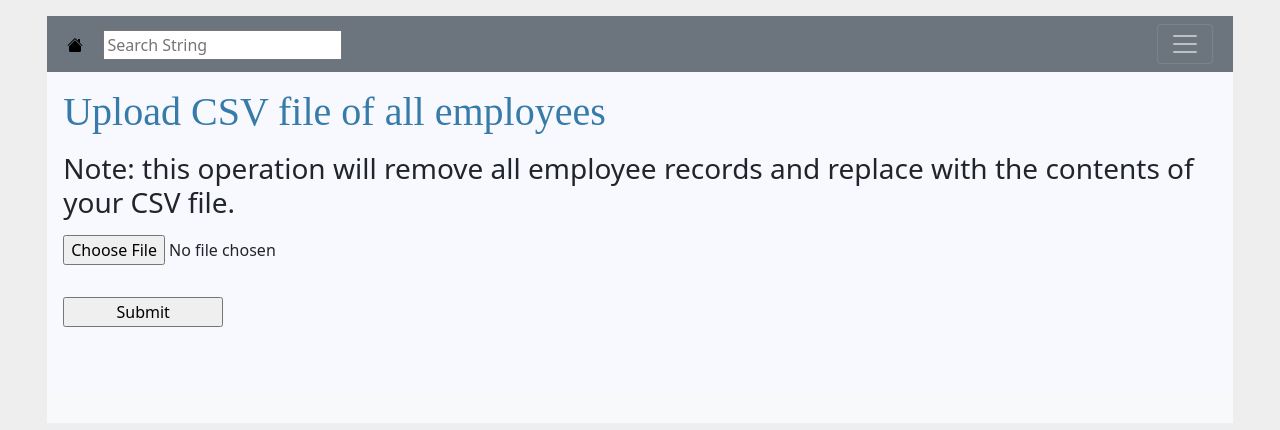
After one commit to jcarter62/elist, a Flask app: page /import-employees in a window 1280 px wide. The commit adds this page. Shown: the top 430 px of the page. Run offline with Flask 2, Linux system fonts and the light colour scheme; some libraries are stand-ins or nearby versions.

Commit message:
Worked on employee images, import/export, style etc.

```diff
--- a/app.py
+++ b/app.py
@@ -1,6 +1,8 @@
-from flask import Flask, render_template, redirect, request, url_for
+from flask import Flask, render_template, redirect, request, url_for, send_file
 from flask_bootstrap import Bootstrap
 from db import DB
+from emp_picture import EmployeePicture
+import os
 
 app = Flask(__name__)
 Bootstrap(app)
@@ -24,14 +26,24 @@ def route_home():
 def route_employee(id):
     db = DB()
     employee = db.load_employee(id)
+    imageurl = '/image/' + employee['empid']
 
-    imageurl = url_for('static', filename='pictures' + str(employee['empid']) )
+    # imageurl = url_for('static', filename='pictures' + str(employee['empid']) + '.jpg' )
+
     context = {
         'employee': employee,
         'title': 'Display Employee',
         'imageurl': imageurl
     }
     return render_template('employee.html', context=context)
+
+
+@app.route('/image/<id>')
+def route_image_id_name(id):
+    empPict = EmployeePicture(id)
+    imageurl = empPict.getimagepath()
+    return send_file(imageurl)
+
 
 @app.route('/edit/<id>')
 def route_edit_id(id):
@@ -70,5 +82,65 @@ def route_add():
     return redirect(url)
 
 
+@app.route('/upload/<id>')
+def route_upload_id(id):
+    db = DB()
+    employees = db.load_employees()
+    employee = None
+    recordid = 0
+    for e in employees:
+        if e['empid'] == id:
+            recordid = e['id']
+            employee = e
+
+    context = {
+        'employee': employee,
+        'title': 'Upload new image for Employee'
+    }
+    return render_template('upload_image.html', context=context)
+
+@app.route('/upload-post', methods=['post'])
+def route_upload_post():
+    id = request.form['empid']
+    uploaded_file = request.files['file']
+    if uploaded_file.filename != '':
+        print(uploaded_file.filename)
+
+    empPict = EmployeePicture(id)
+    imagefolder = empPict.get_image_folder()
+    fullpath = os.path.join(imagefolder, uploaded_file.filename)
+    uploaded_file.save(fullpath)
+    url = '/'
+    return redirect(url)
+
+
+@app.route('/maintenance')
+def route_maintenance():
+    context = {
+        'title': 'Maintenance'
+    }
+    return render_template('maintenance.html', context=context)
+
+@app.route('/export')
+def route_export():
+    from csvio import csvExport
+    filename = csvExport().execute()
+    return send_file(filename)
+
+@app.route('/import-employees')
+def route_import_employees():
+    # ref: https://medevel.com/flask-tutorial-upload-csv-file-and-insert-rows-into-the-database/
+    context = {
+        "title": "Import CSV"
+    }
+    return render_template('importcsv.html', context=context)
+
+@app.route('/import-employees', methods=['post'])
+def route_import_employees_post():
+
+
+    return redirect('/')
+
+
 if __name__ == '__main__':
     app.run()
--- a/config.py
+++ b/config.py
@@ -3,3 +3,4 @@ import os
 SECRET_KEY = '5 blue trees and 3 pink eagles'
 
 DATABASE_PATH = os.environ.get('DATABASE_PATH', 'C:\\ProgramData\\wwd\\elist.sqlite3')
+IMAGE_PATH = os.environ.get('IMAGE_PATH', 'C:\\ProgramData\\wwd\\elist.images')
--- /dev/null
+++ b/csvio/__init__.py
@@ -0,0 +1 @@
+from .csvexport import csvExport
--- /dev/null
+++ b/emp_picture/__init__.py
@@ -0,0 +1 @@
+from .emp_picture import EmployeePicture
--- a/static/style.css
+++ b/static/style.css
@@ -27,4 +27,5 @@ input[type=submit] { align-self: start; min-width: 10em; }
 .white_bkg { fill: white }
 .showrow { }
 .hiderow { display: none }
-.img_style { width: 30% }
+.img_style { width: 100%; max-width: 50%; }
+.w-10 { width: 10%!important;}
--- a/templates/base.html
+++ b/templates/base.html
@@ -29,7 +29,7 @@
             <a class="nav-link" href="/add">Add</a>
           </li>
             <li>
-                <a class="nav-link" href="/maintenance">Import / Export</a>
+                <a class="nav-link" href="/maintenance">Import / csvExport</a>
             </li>
         </ul>
       </div>
--- a/templates/home.html
+++ b/templates/home.html
@@ -7,6 +7,7 @@
     <thead>
     <tr>
         <th>name</th>
+        <th>img</th>
         <th>phone</th>
         <th>title</th>
         <th>id</th>
@@ -17,9 +18,12 @@
         <tbody>
         {% for s in context.employees %}
         <tr id="row{{ s["id"] }}">
-            <td><a href="/employee/{{ s['id'] }}">{{ s["name"] }}</a></td>
+            <th scope="row"><a href="/employee/{{ s['id'] }}">{{ s["name"] }}</a></th>
+{#            https://codepen.io/cristinaconacel/pen/OBKBPK#}
+            <td class="w-10"><img src="/image/{{ s['empid'] }}" class="img-fluid img-thumbnail"></td>
             <td>{{ s["desk_phone"] }}/{{ s["mobile_phone"] }}</td>
             <td>{{ s["title"] }}</td>
+            <td>{{ s["empid"] }}</td>
             <td>{{ s["location"] }}</td>
             <td>
                 <a href="/edit/{{ s["id"] }}">
--- /dev/null
+++ b/templates/importcsv.html
@@ -0,0 +1,14 @@
+{% extends 'base.html' %}
+{% block header %}
+{% endblock %}
+
+{% block content %}
+
+    <h1>Upload CSV file of all employees</h1>
+    <h3>Note: this operation will remove all employee records and replace with the contents of your CSV file.</h3>
+    <form method="POST" action="/import-employees" enctype="multipart/form-data">
+      <p><input type="file" name="file"></p>
+      <p><input type="submit" value="Submit"></p>
+    </form>
+
+{% endblock %}
```
Also changed, not shown: csvio/csvexport.py (added, +33 -0 lines), emp_picture/emp_picture.py (added, +51 -0 lines), templates/employee.html (+27 -12 lines), templates/maintenance.html (added, +15 -0 lines), templates/upload_image.html (added, +12 -0 lines), static/icons/cloud-arrow-up.svg (added).
